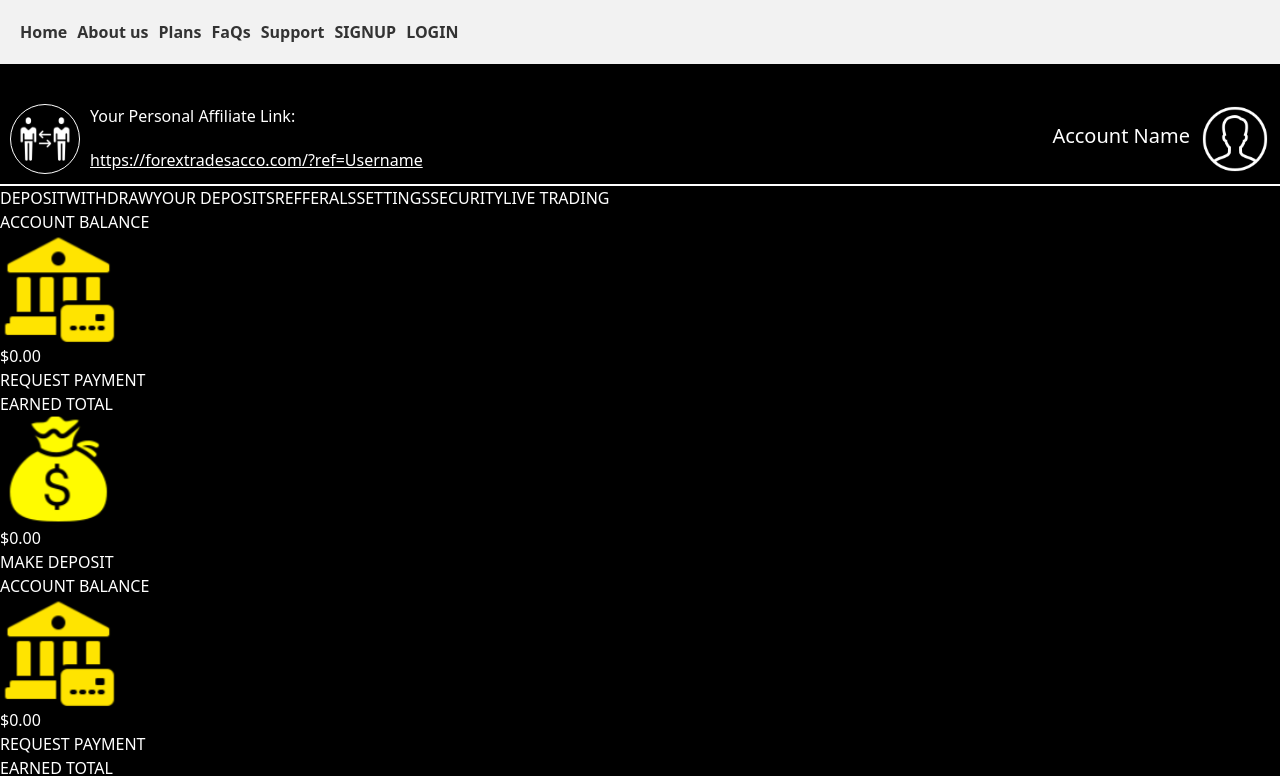
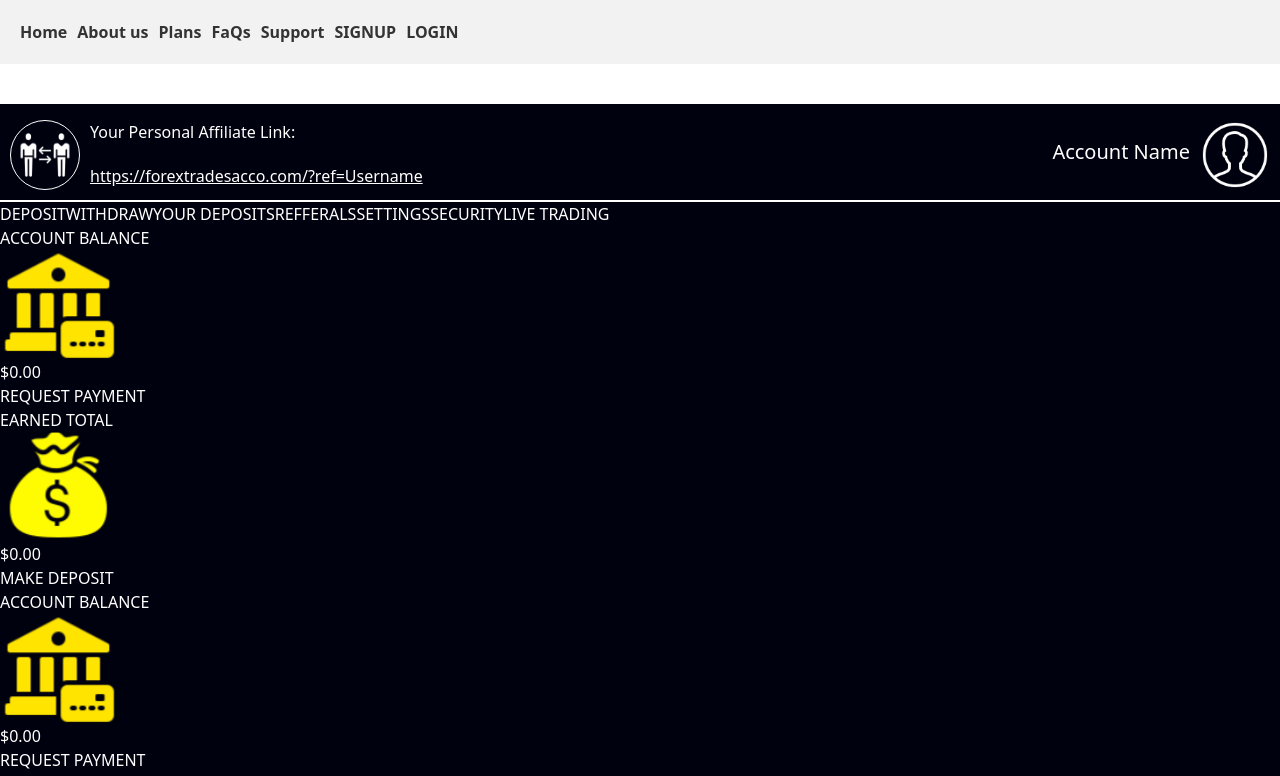
Before and after one commit to TechInnovatorsHub/indices-trade-lab, a React (Vite) app: page /dashboard in a window 1280 px wide. Shown: the top 776 px of the page. Built offline with nearby package versions, Linux system fonts and the light colour scheme.

Commit message:
updated the marquee tag

```diff
--- a/src/components/Dashboard/Dashboard.css
+++ b/src/components/Dashboard/Dashboard.css
@@ -1,6 +1,13 @@
 body {
-    background-color: black;
+    background: #00010E;
     color: white;
+}
+
+.dashboard marquee {
+    background-color: white;
+    color: red;
+
+    padding: 8px;
 }
 
 .dashboard-nav {
--- a/src/components/Dashboard/Dashboard.jsx
+++ b/src/components/Dashboard/Dashboard.jsx
@@ -26,14 +26,31 @@
     {id: 4, title: "EARNED TOTAL", logo: `${cashLogo}`, amount: "$0.00", btnTitle: "MAKE DEPOSIT"}
   ]
 
+  const moneyInfo = [
+    {id: 2, name: "BTC/USD", value: "30153", crement: "-144(-0.48%)"},
+    {id: 1, name: "EUR/USD", value: "1.10059", crement: "+0.00220(+0.20%)"},
+    {id: 3, name: "KSH/USD", value: "140.7", crement: "-8.3(-0.03%)"},
+    {id: 4, name: "ETH/USD", value: "1908.1", crement: "+18.3(+0.97%)"},
+    {id: 5, name: "KSH/USD", value: "140.7", crement: "-8.3(-0.03%)"},
+    {id: 6, name: "ETH/USD", value: "1908.1", crement: "+18.3(+0.97%)"},
+    {id: 7, name: "ETH/USD", value: "1908.1", crement: "+18.3(+0.97%)"},
+    {id: 8, name: "KSH/USD", value: "140.7", crement: "-8.3(-0.03%)"},
+  ]
+
+
   return (
     <section className="dashboard">
       <marquee>
-        <a>Ivan</a>
-        <a>Sakwa</a>
-        <a>Has</a>
-        <a>written</a>
-        <a>This</a>
+        {moneyInfo.map(money =>
+            <span
+            key={money.id}
+            style={{
+              color: money.crement.includes("-") ? "#8B0000" : "#006400",
+            }}
+            >
+              {money.name}&nbsp;&nbsp;{money.value}&nbsp;&nbsp;{money.crement}&nbsp;&nbsp;&nbsp;&nbsp;&nbsp;
+            </span>
+          )}
       </marquee>
 
       <section className="dashboard-nav">
```
